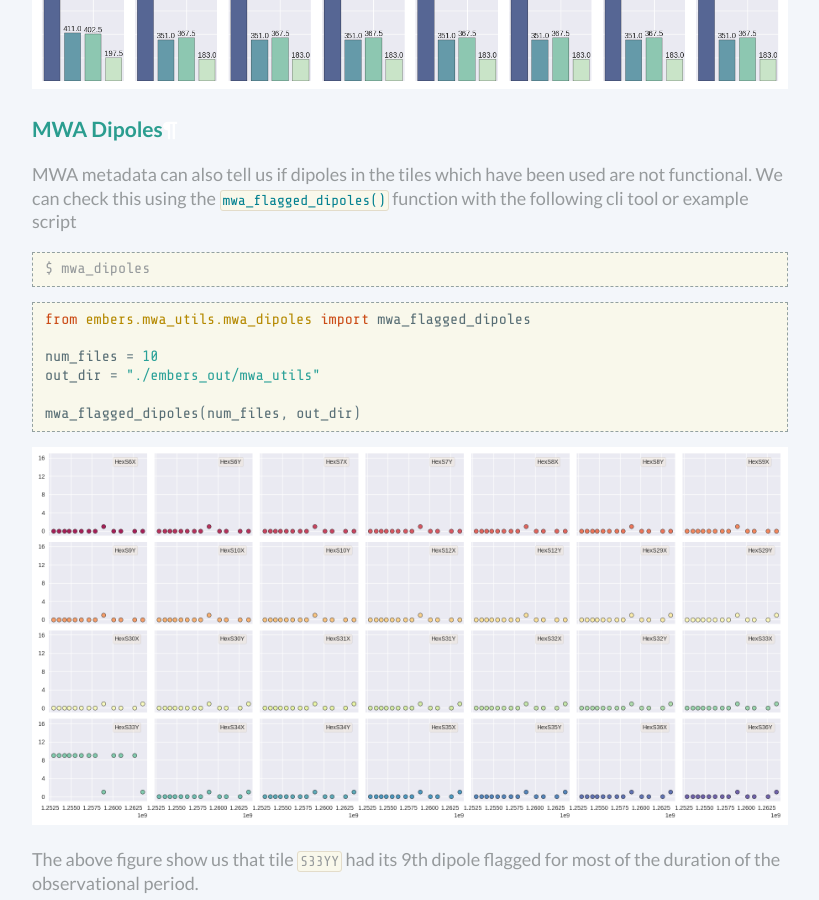
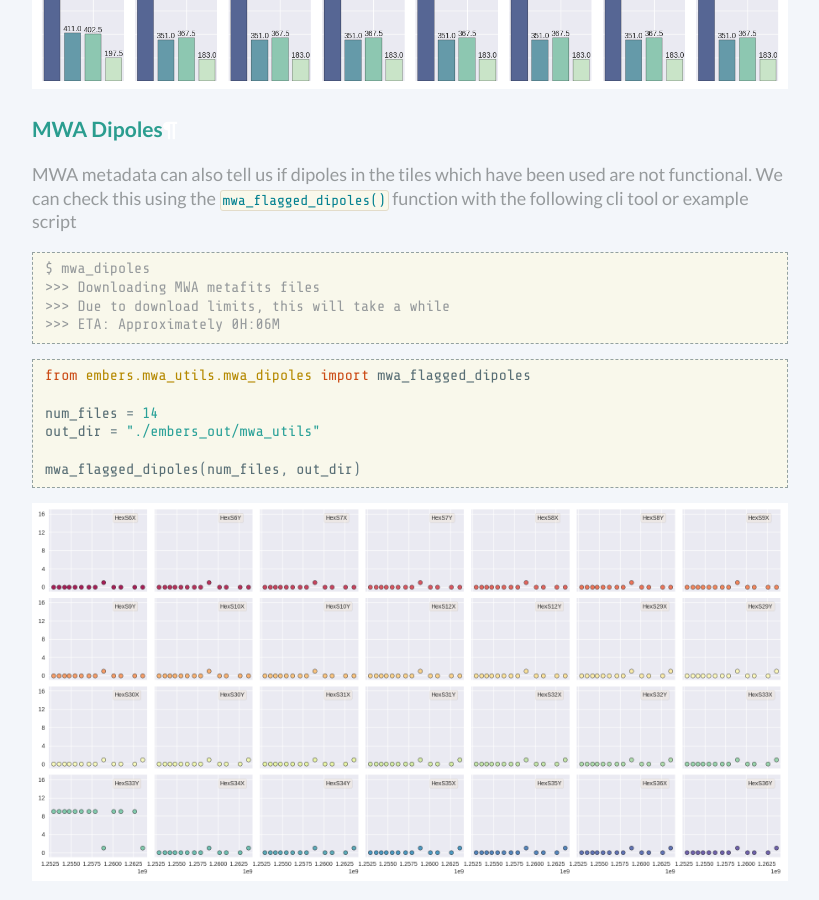
Before and after one commit to amanchokshi/EMBERS, a Sphinx documentation site: the page built from docs/embersbyexample.rst, in a window 1280 px wide and 900 px high, scrolled down 15945 px. Shown: the whole window, without its empty margins (230-1049 px from the left). Built offline with Sphinx 7.4.7, drawn with Linux system fonts in a browser that asks for light colours.

Commit message:
mwa_dipoles with external example data

```diff
--- a/docs/embersbyexample.rst
+++ b/docs/embersbyexample.rst
@@ -546,13 +546,15 @@ MWA metadata can also tell us if dipoles in the tiles which have been used are n
 .. code-block::
 
     $ mwa_dipoles
-
+    >>> Downloading MWA metafits files
+    >>> Due to download limits, this will take a while
+    >>> ETA: Approximately 0H:06M
 
 .. code-block:: python
 
     from embers.mwa_utils.mwa_dipoles import mwa_flagged_dipoles
 
-    num_files = 10
+    num_files = 14
     out_dir = "./embers_out/mwa_utils"
 
     mwa_flagged_dipoles(num_files, out_dir)
```
